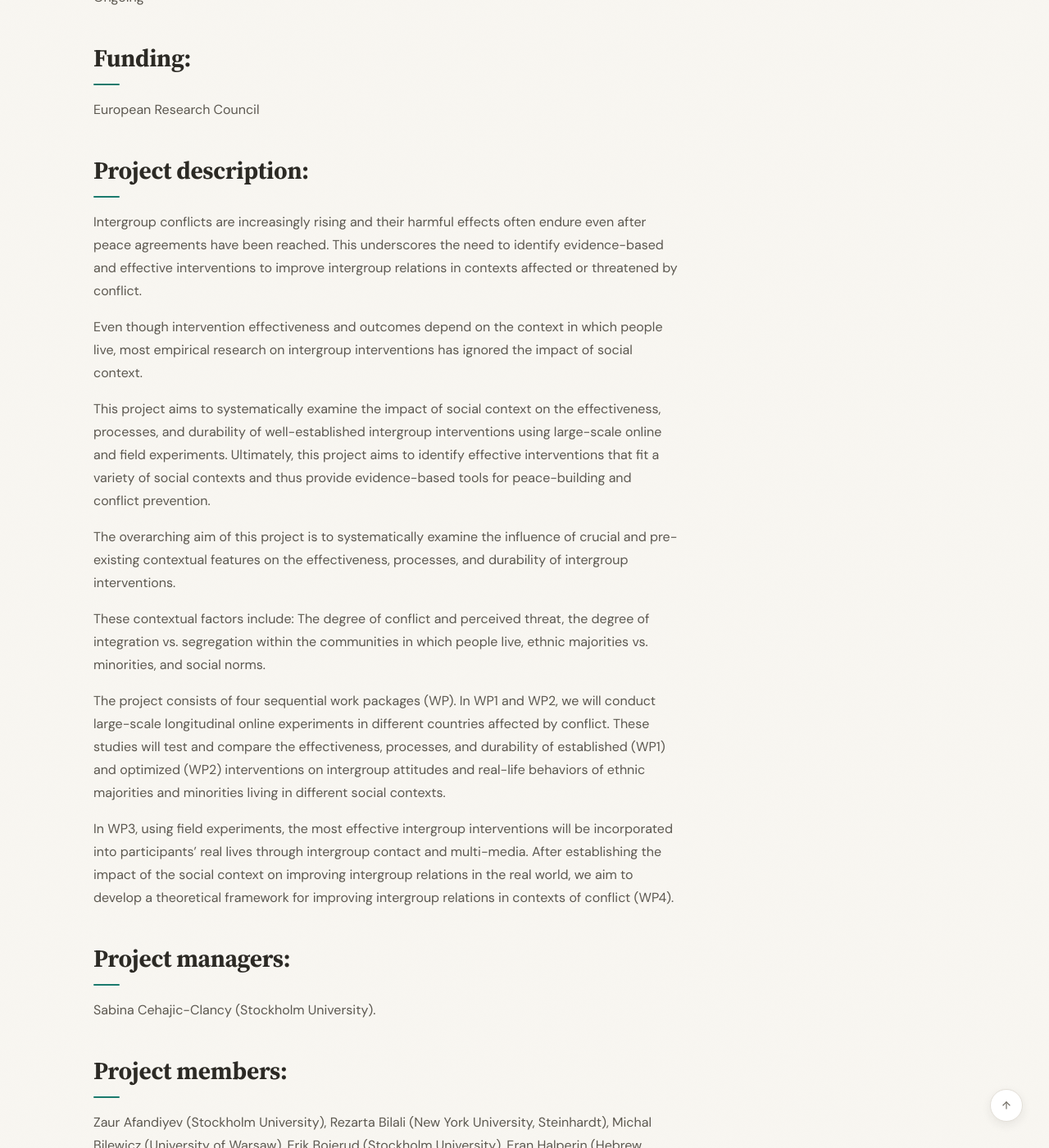
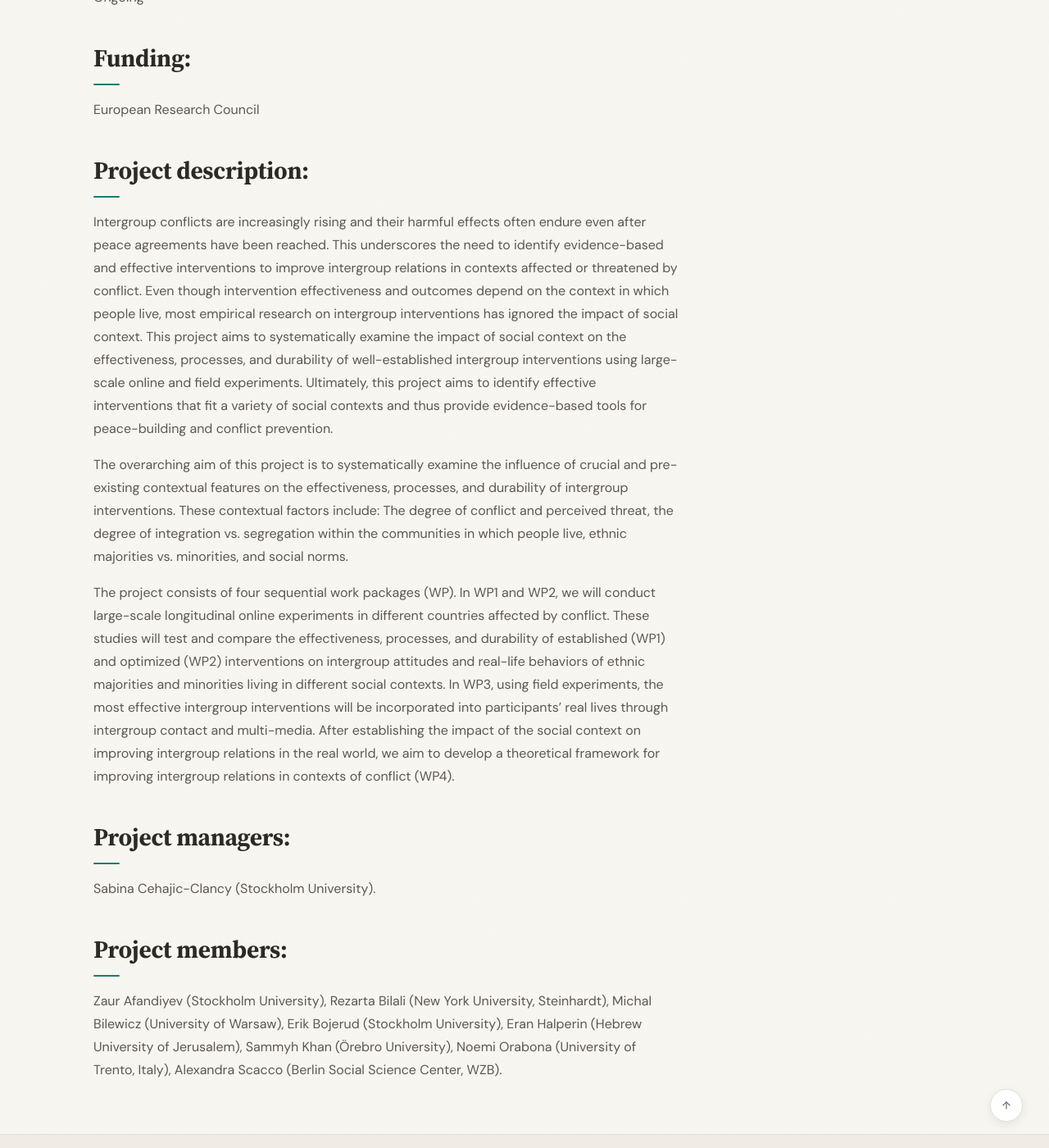
Before and after one commit to yuricipriano02/healingsocieties, a Jekyll site: the page built from _pages/heal.md, in a window 1280 px wide and 1400 px high, scrolled down 496 px. Shown: the whole window at 82% size. Built offline with Jekyll 4.4.1, drawn with Linux system fonts in a browser that asks for light colours.

Commit message:
Revise project description and outline work packages
Expanded project description to include detailed examination of social context and its impact on intergroup interventions, along with a breakdown of work packages.

```diff
--- a/_pages/heal.md
+++ b/_pages/heal.md
@@ -18,19 +18,11 @@ Ongoing
 European Research Council
 
 ## Project description:
-Intergroup conflicts are increasingly rising and their harmful effects often endure even after peace agreements have been reached. This underscores the need to identify evidence-based and effective interventions to improve intergroup relations in contexts affected or threatened by conflict.
+Intergroup conflicts are increasingly rising and their harmful effects often endure even after peace agreements have been reached. This underscores the need to identify evidence-based and effective interventions to improve intergroup relations in contexts affected or threatened by conflict. Even though intervention effectiveness and outcomes depend on the context in which people live, most empirical research on intergroup interventions has ignored the impact of social context. This project aims to systematically examine the impact of social context on the effectiveness, processes, and durability of well-established intergroup interventions using large-scale online and field experiments. Ultimately, this project aims to identify effective interventions that fit a variety of social contexts and thus provide evidence-based tools for peace-building and conflict prevention.
 
-Even though intervention effectiveness and outcomes depend on the context in which people live, most empirical research on intergroup interventions has ignored the impact of social context.
+The overarching aim of this project is to systematically examine the influence of crucial and pre-existing contextual features on the effectiveness, processes, and durability of intergroup interventions. These contextual factors include: The degree of conflict and perceived threat, the degree of integration vs. segregation within the communities in which people live, ethnic majorities vs. minorities, and social norms.
 
-This project aims to systematically examine the impact of social context on the effectiveness, processes, and durability of well-established intergroup interventions using large-scale online and field experiments. Ultimately, this project aims to identify effective interventions that fit a variety of social contexts and thus provide evidence-based tools for peace-building and conflict prevention.
-
-The overarching aim of this project is to systematically examine the influence of crucial and pre-existing contextual features on the effectiveness, processes, and durability of intergroup interventions.
-
-These contextual factors include: The degree of conflict and perceived threat, the degree of integration vs. segregation within the communities in which people live, ethnic majorities vs. minorities, and social norms.
-
-The project consists of four sequential work packages (WP). In WP1 and WP2, we will conduct large-scale longitudinal online experiments in different countries affected by conflict. These studies will test and compare the effectiveness, processes, and durability of established (WP1) and optimized (WP2) interventions on intergroup attitudes and real-life behaviors of ethnic majorities and minorities living in different social contexts.
-
-In WP3, using field experiments, the most effective intergroup interventions will be incorporated into participants’ real lives through intergroup contact and multi-media. After establishing the impact of the social context on improving intergroup relations in the real world, we aim to develop a theoretical framework for improving intergroup relations in contexts of conflict (WP4).
+The project consists of four sequential work packages (WP). In WP1 and WP2, we will conduct large-scale longitudinal online experiments in different countries affected by conflict. These studies will test and compare the effectiveness, processes, and durability of established (WP1) and optimized (WP2) interventions on intergroup attitudes and real-life behaviors of ethnic majorities and minorities living in different social contexts. In WP3, using field experiments, the most effective intergroup interventions will be incorporated into participants’ real lives through intergroup contact and multi-media. After establishing the impact of the social context on improving intergroup relations in the real world, we aim to develop a theoretical framework for improving intergroup relations in contexts of conflict (WP4).
 
 ## Project managers:
 Sabina Cehajic-Clancy (Stockholm University).
```
